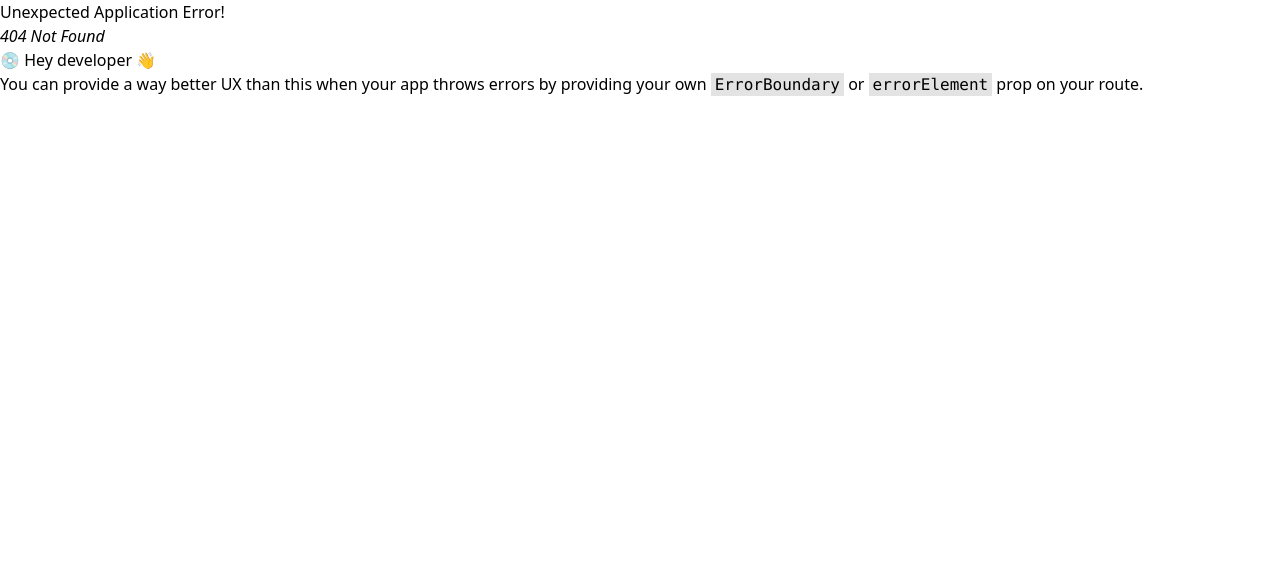
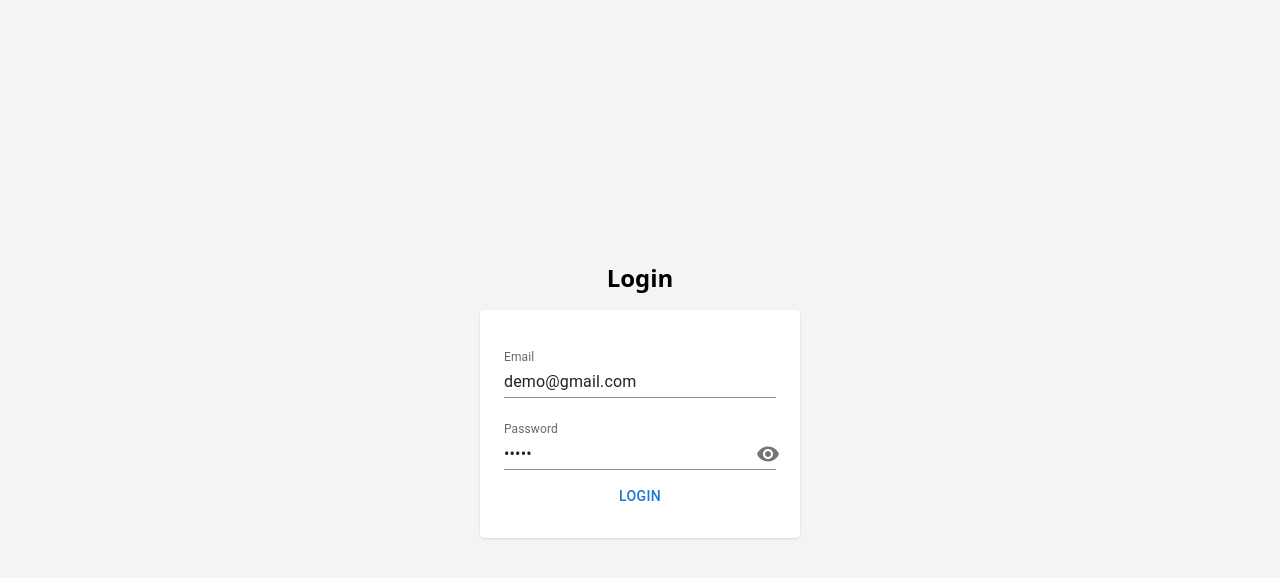
Before and after one commit to mkiuzzal01/EnterpriseX-b2b-client, a React (Vite) app: page /login in a window 1280 px wide. Before the commit this address had no page. Shown: the top 578 px of the page. Built offline with nearby package versions, Linux system fonts and the light colour scheme.

Commit message:
implement login and almost registration page

```diff
--- a/index.html
+++ b/index.html
@@ -4,7 +4,7 @@
     <meta charset="UTF-8" />
     <link rel="icon" type="" href="" />
     <meta name="viewport" content="width=device-width, initial-scale=1.0" />
-    <title>Vite + React + TS</title>
+    <title>EnterpriseX</title>
   </head>
   <body>
     <div id="root"></div>
--- a/package.json
+++ b/package.json
@@ -12,11 +12,13 @@
   "dependencies": {
     "@emotion/react": "^11.14.0",
     "@emotion/styled": "^11.14.0",
+    "@mui/icons-material": "^7.1.0",
     "@mui/material": "^7.1.0",
     "@mui/styled-engine-sc": "^7.1.0",
     "@tailwindcss/vite": "^4.1.7",
     "react": "^19.1.0",
     "react-dom": "^19.1.0",
+    "react-hook-form": "^7.56.4",
     "react-icons": "^5.5.0",
     "react-router-dom": "^7.6.0",
     "styled-components": "^6.1.18",
--- a/src/layout/index.tsx
+++ b/src/layout/index.tsx
@@ -1,18 +1,26 @@
 import { Outlet } from "react-router-dom";
 import Navbar from "./navbar/Navbar";
 import Footer from "./footer/Footer";
+import { useState } from "react";
 import Sidebar from "./sidebar/Sidebar";
 
+const Index = () => {
+  const [isSidebarOpen, setSidebarOpen] = useState(false);
 
-const Index = () => {
   return (
     <div className="flex flex-col h-screen">
-      <Navbar />
-      <div className="flex flex-1">
-        <aside className="w-1/6 bg-[#274963]">
+      <Navbar setSidebarOpen={setSidebarOpen} isSidebarOpen={isSidebarOpen} />
+
+      <div className="flex flex-1 relative">
+        <aside
+          className={`bg-[#274963] h-[calc(100vh-70px)] transition-all duration-1000 ease-in-out
+          lg:static lg:block lg:w-1/6
+          ${isSidebarOpen ? "absolute z-30 w-4/5 block" : "hidden"}`}
+        >
           <Sidebar />
         </aside>
-        <div className="flex-1 bg-[#F0F4F8] flex flex-col">
+
+        <div className="flex-1 bg-[#F0F4F8] flex flex-col h-[calc(100vh-70px)]">
           <main className="flex-1 overflow-y-auto p-4">
             <Outlet />
           </main>
--- a/src/layout/navbar/Navbar.tsx
+++ b/src/layout/navbar/Navbar.tsx
@@ -1,31 +1,124 @@
-import { IoMdNotificationsOutline, IoMdPerson } from "react-icons/io";
+import {
+  IoMdClose,
+  IoMdLogOut,
+  IoMdMenu,
+  IoMdNotificationsOutline,
+  IoMdPerson,
+} from "react-icons/io";
 import MenuItems from "../../components/utils/MenuItems";
+import Button from "@mui/material/Button";
+import { Menu, MenuItem } from "@mui/material";
+import React from "react";
+import { Link } from "react-router-dom";
+type NavbarProps = {
+  setSidebarOpen: React.Dispatch<React.SetStateAction<boolean>>;
+  isSidebarOpen: boolean;
+};
+const Navbar = ({ setSidebarOpen, isSidebarOpen }: NavbarProps) => {
+  const [anchorEl, setAnchorEl] = React.useState<null | HTMLElement>(null);
 
-const Navbar = () => {
   const navLinks = [
     {
       name: "Notifications",
       route: "/notifications",
       icon: <IoMdNotificationsOutline size={20} />,
     },
-    {
-      name: "Profile",
-      route: "/profile",
-      icon: <IoMdPerson size={20} />,
-    },
   ];
+
+  const open = Boolean(anchorEl);
+  const handleClick = (event: React.MouseEvent<HTMLButtonElement>) => {
+    setAnchorEl(event.currentTarget);
+  };
+  const handleClose = () => {
+    setAnchorEl(null);
+  };
+
   return (
-    <nav className="bg-[#213448] p-4">
+    <nav className="bg-[#213448] p-4 shadow">
       <div className="container mx-auto flex justify-between items-center">
+        {/* Logo */}
         <div>
           <h1 className="text-white text-2xl font-bold">
             Enterprise<span className="text-yellow-400">X</span>
           </h1>
         </div>
-        <div className="flex">
+
+        {/* Navigation Icons & User Menu */}
+        <div className="flex items-center space-x-4">
           {navLinks.map((link) => (
-            <MenuItems key={link.name} route={link.route} icon={link.icon} />
+            <MenuItems
+              key={link.name}
+              route={link.route}
+              icon={link.icon}
+              name=""
+            />
           ))}
+
+          {/* User Icon with Menu */}
+          <Button
+            sx={{
+              minWidth: "0",
+              padding: "0",
+              color: "white",
+              "&:hover": {
+                color: "#fbbf24",
+              },
+            }}
+            id="fade-button"
+            aria-controls={open ? "fade-menu" : undefined}
+            aria-haspopup="true"
+            aria-expanded={open ? "true" : undefined}
+            onClick={handleClick}
+          >
+            <IoMdPerson size={22} />
+          </Button>
+
+          {/* Dropdown menu for profile/logout */}
+          <Menu
+            id="basic-menu"
+            anchorEl={anchorEl}
+            open={open}
+            onClose={handleClose}
+            MenuListProps={{
+              "aria-labelledby": "basic-button",
+            }}
+            anchorOrigin={{
+              vertical: "bottom",
+              horizontal: "center",
+            }}
+            transformOrigin={{
+              vertical: "top",
+              horizontal: "center",
+            }}
+          >
+            <MenuItem onClick={handleClose}>
+              <Link
+                to="/profile"
+                className="flex items-center space-x-2 hover:text-[#274963] transition"
+              >
+                <IoMdPerson size={18} className="text-gray-600" />
+                <span>Profile</span>
+              </Link>
+            </MenuItem>
+            <MenuItem onClick={handleClose}>
+              <Link
+                to="/logout"
+                className="flex items-center space-x-2 hover:text-[#c0392b] transition"
+              >
+                <IoMdLogOut size={18} className="text-gray-600" />
+                <Link to={"/login"}>Logout</Link>
+              </Link>
+            </MenuItem>
+          </Menu>
+          <div className="block lg:hidden">
+            <Button onClick={() => setSidebarOpen((prev) => !prev)}>
+              {isSidebarOpen ? (
+                <IoMdClose size={22} className="text-white" />
+              ) : (
+                <IoMdMenu size={22} className="text-white" />
+              )}
+            </Button>
+          </div>
         </div>
       </div>
     </nav>
--- /dev/null
+++ b/src/pages/Login.tsx
@@ -0,0 +1,57 @@
+import { useForm, type SubmitHandler } from "react-hook-form";
+import TextInput from "../utils/input-fields/TextInput";
+import { Button } from "@mui/material";
+
+type FormValues = {
+  email: string;
+  password: string;
+};
+
+const Login = () => {
+  const { control, handleSubmit } = useForm<FormValues>();
+
+  const onSubmit: SubmitHandler<FormValues> = (data) => {
+    console.log(data);
+    if (data.email === "demo@gmail.com" && data.password === "12345") {
+      alert("Login successful!");
+    }
+  };
+
+  return (
+    <form onSubmit={handleSubmit(onSubmit)}>
+      <div className="flex flex-col items-center justify-center h-screen bg-gray-100">
+        <h1 className="text-2xl font-bold mb-4">Login</h1>
+        <div className="w-80 bg-white p-6 rounded shadow">
+          <TextInput
+            name="email"
+            defaultValue="demo@gmail.com"
+            label="Email"
+            type="email"
+            variant="standard"
+            placeholder="Enter your email"
+            control={control}
+            required
+          />
+          <TextInput
+            name="password"
+            label="Password"
+            type="password"
+            defaultValue="12345"
+            variant="standard"
+            placeholder="Enter your password"
+            control={control}
+            required
+          />
+          <Button
+            type="submit"
+            className="w-full mt-4 bg-blue-500 text-white p-2 rounded hover:bg-blue-600 transition-colors"
+          >
+            Login
+          </Button>
+        </div>
+      </div>
+    </form>
+  );
+};
+
+export default Login;
--- /dev/null
+++ b/src/pages/Registration.tsx
@@ -0,0 +1,47 @@
+import { useForm } from "react-hook-form";
+import TextInput from "../utils/input-fields/TextInput";
+
+type RegistrationProps = {
+  password?: string;
+  name: {
+    firstName: string;
+    middleName?: string;
+    lastName: string;
+  };
+  email: string;
+  phone?: string;
+  nid: string;
+  dateOfBirth: string;
+  gender: string;
+  dateOfJoining: string;
+  address: {
+    presentAddress: string;
+    permanentAddress: string;
+  };
+  bankAccountInfo: {
+    paymentMethod: string;
+    bankName: string;
+    accountNumber: string;
+  };
+};
+
+const Registration = () => {
+  const { control, handleSubmit } = useForm<RegistrationProps>();
+
+  const onSubmit = (data: RegistrationProps) => {
+    console.log(data);
+    alert("Registration successful!");
+  };
+  return (
+    <div>
+      <form
+        onSubmit={handleSubmit(onSubmit)}
+        className="flex flex-col items-center justify-center h-screen bg-gray-100"
+      >
+        <TextInput name="password" control={control} />
+      </form>
+    </div>
+  );
+};
+
+export default Registration;
--- a/src/route/mainRoute.tsx
+++ b/src/route/mainRoute.tsx
@@ -3,6 +3,7 @@ import Index from "../layout";
 import Notification from "../components/notification/Notification";
 import Profile from "../components/profile/Profile";
 import Overview from "../components/overview/Overview";
+import Login from "../pages/Login";
 
 export const route = createBrowserRouter([
   {
@@ -23,4 +24,8 @@ export const route = createBrowserRouter([
       },
     ],
   },
+  {
+    path: "/login",
+    element: <Login />,
+  },
 ]);
--- /dev/null
+++ b/src/utils/input-fields/TextInput.tsx
@@ -0,0 +1,68 @@
+/* eslint-disable @typescript-eslint/no-explicit-any */
+import { TextField, IconButton, InputAdornment } from "@mui/material";
+import { Visibility, VisibilityOff } from "@mui/icons-material";
+import React from "react";
+import { Controller } from "react-hook-form";
+
+type TextInputProps = {
+  name: string;
+  label?: string;
+  control: any;
+  defaultValue?: string;
+  variant?: "outlined" | "standard" | "filled";
+  type?: string;
+  placeholder?: string;
+  required?: boolean;
+  fullWidth?: boolean;
+};
+
+const TextInput = ({
+  name,
+  label,
+  control,
+  variant = "outlined",
+  type = "text",
+  defaultValue = "",
+  placeholder,
+  required = false,
+  fullWidth = true,
+}: TextInputProps) => {
+  const [showPassword, setShowPassword] = React.useState(false);
+
+  const handleTogglePassword = () => setShowPassword((prev) => !prev);
+
+  const isPasswordType = type === "password";
+
+  return (
+    <Controller
+      name={name}
+      control={control}
+      rules={{ required }}
+      render={({ field, fieldState }) => (
+        <TextField
+          {...field}
+          label={label}
+          defaultValue={defaultValue}
+          variant={variant}
+          type={isPasswordType && !showPassword ? "password" : "text"}
+          placeholder={placeholder}
+          fullWidth={fullWidth}
+          error={!!fieldState.error}
+          helperText={fieldState.error ? "This field is required" : ""}
+          margin="normal"
+          InputProps={{
+            endAdornment: isPasswordType && (
+              <InputAdornment position="end">
+                <IconButton onClick={handleTogglePassword} edge="end">
+                  {showPassword ? <VisibilityOff /> : <Visibility />}
+                </IconButton>
+              </InputAdornment>
+            ),
+          }}
+        />
+      )}
+    />
+  );
+};
+
+export default TextInput;
```
Also changed, not shown: 1 other file (tests, documents, lock files or other folders).
